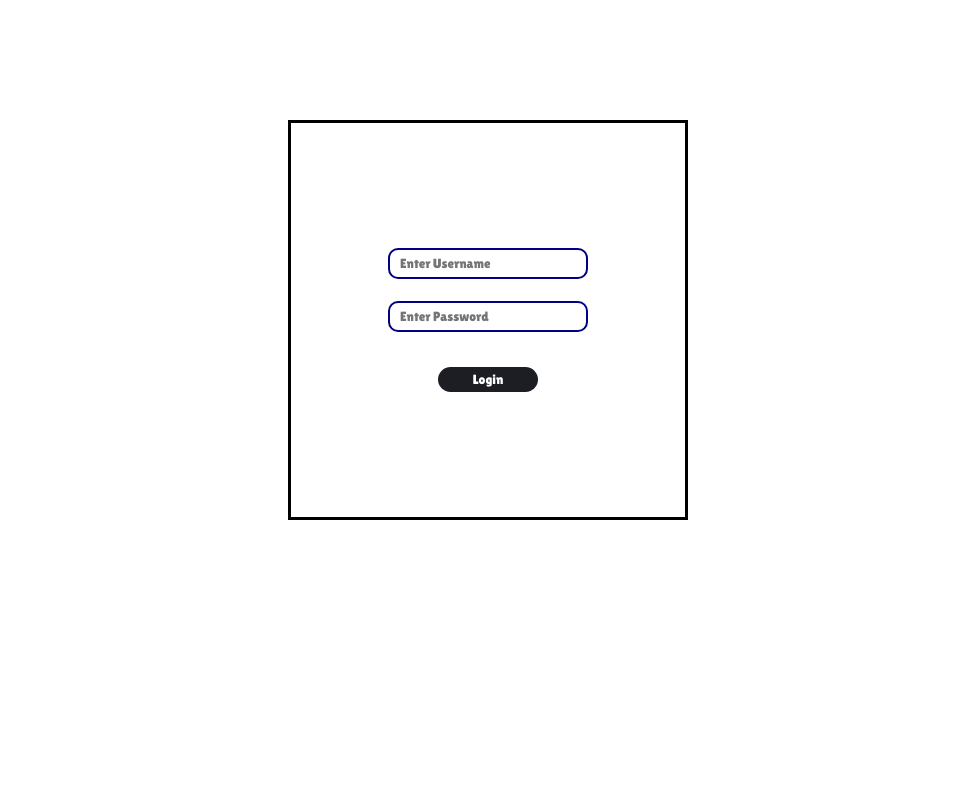
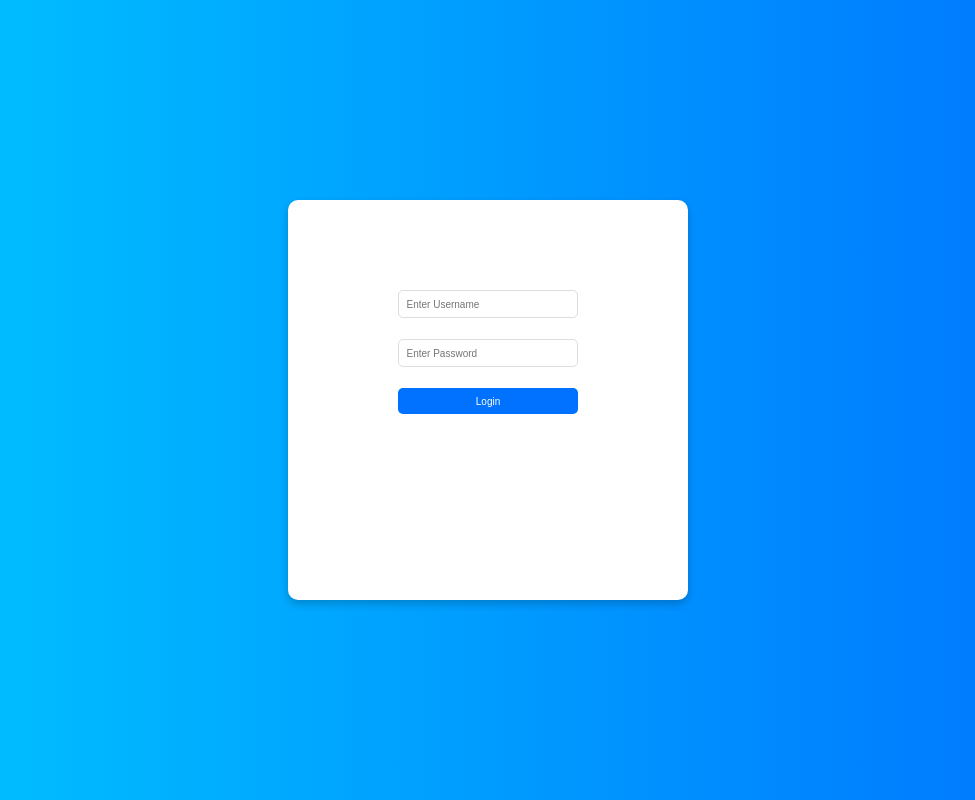
Before and after one commit to Shehan-Amarasinghe/Weather-App, a React (Vite) app: page / in a window 1280 px wide. Shown: the whole page, without its empty margins (152-1127 px from the left). Built offline with nearby package versions, Linux system fonts and the light colour scheme.

Commit message:
Update Login section and Add media queries

```diff
--- /dev/null
+++ b/src/Components/Login.css
@@ -0,0 +1,55 @@
+/* Login.css */
+
+.form-sec {
+    font-family: 'Arial', sans-serif;
+    background: linear-gradient(to right, #00c6ff, #0072ff);
+    display: flex;
+    justify-content: center;
+    align-items: center;
+    height: 100vh;
+    margin: 0;
+}
+
+.form {
+    background: white;
+    padding: 2rem;
+    border-radius: 10px;
+    box-shadow: 0 4px 8px rgba(0, 0, 0, 0.2);
+    text-align: center;
+}
+
+.form input {
+    width: 100%;
+    padding: 0.75rem;
+    margin-bottom: 1rem;
+    border: 1px solid #ddd;
+    border-radius: 5px;
+    font-size: 1rem;
+}
+
+.form input:focus {
+    outline: none;
+    border-color: #0072ff;
+}
+
+.form-btn {
+    width: 100%;
+    padding: 0.75rem;
+    border: none;
+    border-radius: 5px;
+    background-color: #0072ff;
+    color: white;
+    font-size: 1rem;
+    cursor: pointer;
+    transition: background-color 0.3s ease;
+}
+
+.form-btn:hover {
+    background-color: #005bb5;
+}
+
+.p-tag {
+    color: red;
+    margin-bottom: 1rem;
+    font-weight: bold;
+}
--- a/src/Components/Login.jsx
+++ b/src/Components/Login.jsx
@@ -36,12 +36,14 @@ function Login() {
             <WeatherApp/>
         </div>
         ) : (
+        <div className='form-container'>
         <form onSubmit={handleSubmit} className='form'>
                 {error && <p className='p-tag' style={{ color: 'red' }}>{error}</p>}
             <input type="text" placeholder='Enter Username' onChange={handleUser} value={user}/>  <br /> <br />
             <input type="password" placeholder='Enter Password' onChange={handlePassword} value={pass} />  <br /> <br />
             <button type='submit' className='form-btn'> Login</button>
         </form>
+        </div>
         )}
     </div>
   )
--- a/src/index.css
+++ b/src/index.css
@@ -11,60 +11,133 @@ html {
   font-size: 62.5%;
 }
 
-/* Form - CSS */
+
+/* --- Form Section  --- */
 
 .form-btn a{
   text-decoration: none;
 }
 
-.form{
+.form-container {
+  font-family: 'Arial', sans-serif;
+  background: linear-gradient(to right, #00c6ff, #0072ff);
   display: flex;
   justify-content: center;
   align-items: center;
-  flex-direction: column;
-  border: 3px solid black;
-  padding: 30px 20px;
+  height: 100vh;
+  margin: 0;
+}
+
+.form {
+  background: white;
+  padding: 2rem;
+  border-radius: 10px;
+  box-shadow: 0 4px 8px rgba(0, 0, 0, 0.2);
+  text-align: center;
+}
+
+.form input {
+  font-family: 'Arial', sans-serif;
+  width: 100%;
+  padding: 0.75rem;
+  margin-bottom: 1rem;
+  border: 1px solid #ddd;
+  border-radius: 5px;
+  font-size: 1rem;
+}
+
+.form input:focus {
+  outline: none;
+  border-color: #0072ff;
+}
+
+.form-btn {
+  font-family: 'Arial', sans-serif;
+  width: 100%;
+  padding: 0.75rem;
+  border: none;
+  border-radius: 5px;
+  background-color: #0072ff;
+  color: white;
+  font-size: 1rem;
+  cursor: pointer;
+  transition: background-color 0.3s ease;
+}
+
+.form-btn:hover {
+  background-color: #005bb5;
+}
+
+.p-tag {
+  color: red;
+  margin-bottom: 1rem;
+  font-weight: bold;
+}
+
+
+/*  ---  Media Queries ---  */
+
+@media (min-width:450px){
+
+.form-btn a{
+  text-decoration: none;
+}
+
+.form-container {
+  background: linear-gradient(to right, #00c6ff, #0072ff);
+  display: flex;
+  justify-content: center;
+  align-items: center;
+  height: 100vh;
+  margin: 0;
+}
+
+.form {
+  background: white;
+  border-radius: 10px;
+  box-shadow: 0 4px 8px rgba(0, 0, 0, 0.2);
+  text-align: center;
   width: 400px;
   height: 50vh;
-  margin: 12em auto;
+  padding-top: 9em;
 }
 
-form input{
-  width: 200px;
-  outline: none;
-  border-radius:10px;
-  border: 2px solid navy;
-  color: gray;
-  padding: 6px 10px;
+.form input {
+  font-family: 'Arial', sans-serif;
+  width: 50%;
+  padding: 0.75rem;
+  margin-bottom: 1rem;
+  border: 1px solid #ddd;
+  border-radius: 5px;
+  font-size: 1rem;
 }
 
-form button{
-  width: 100px;
-  padding: 5px 3px;
+.form input:focus {
   outline: none;
-  cursor: pointer;
-  border: none;
-  background-color: rgb(29, 29, 36);
-  color: white;
-  border-radius: 20px;
-  margin-top: 1em;
+  border-color: #0072ff;
 }
 
-form button:hover{
-  transition: cubic-bezier(0.075, 0.82, 0.165, 1);
+.form-btn {
+  font-family: 'Arial', sans-serif;
+  width: 50%;
+  padding: 0.75rem;
+  border: none;
+  border-radius: 5px;
+  background-color: #0072ff;
+  color: white;
+  font-size: 1rem;
+  cursor: pointer;
+  transition: background-color 0.3s ease;
 }
 
-.p-tag{
-  margin-bottom: 3em;
-  font-size: 2em;
+.form-btn:hover {
+  background-color: #005bb5;
 }
 
-@media (max-width:400px) {
-  .form{
-    flex-wrap: wrap;
-    padding: 20px;
-    width: 300px;
-    height: 20vh;
-    margin: 35em auto;
-  }
+.p-tag {
+  color: red;
+  margin-bottom: 1rem;
+  font-weight: bold;
 }
+
+}
```
